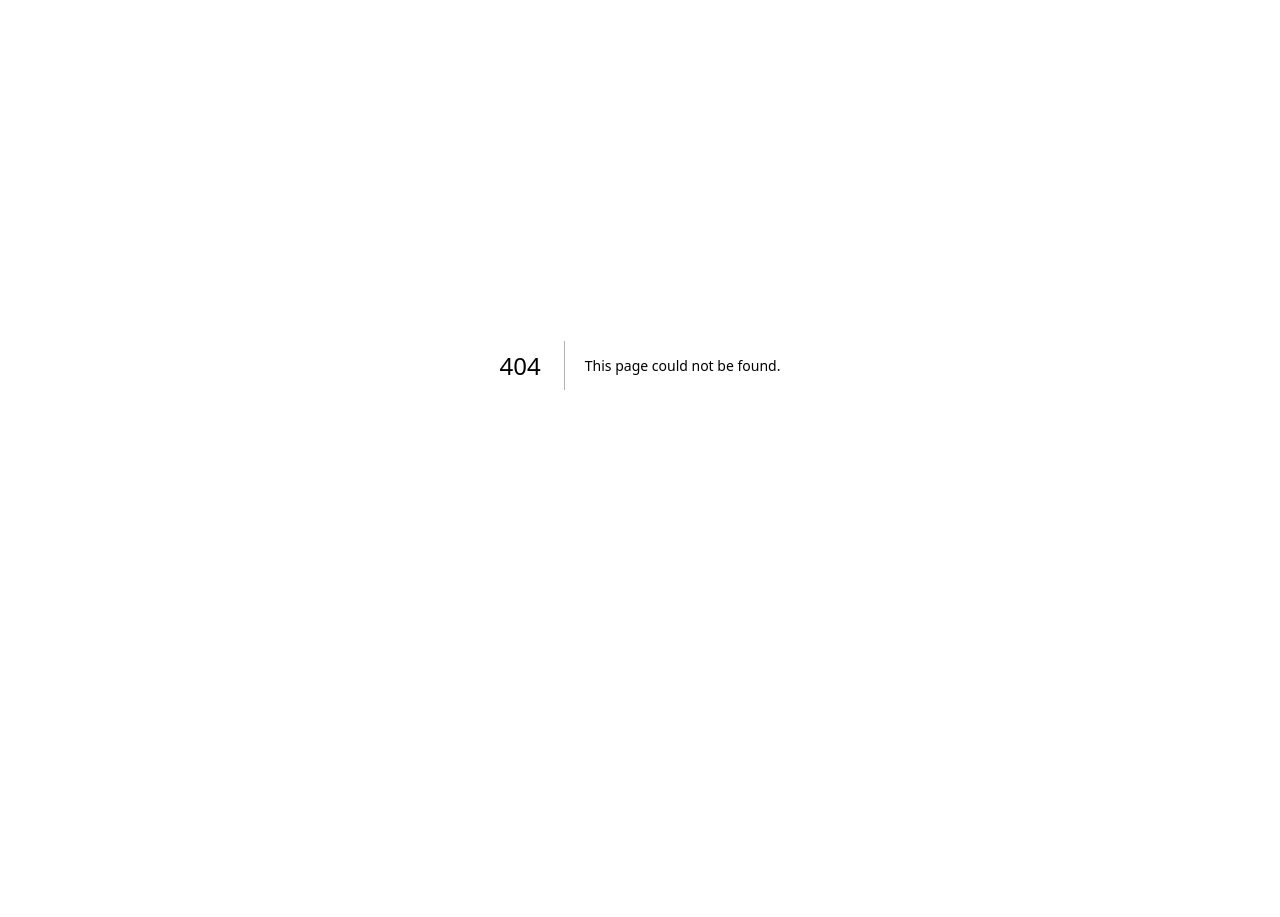
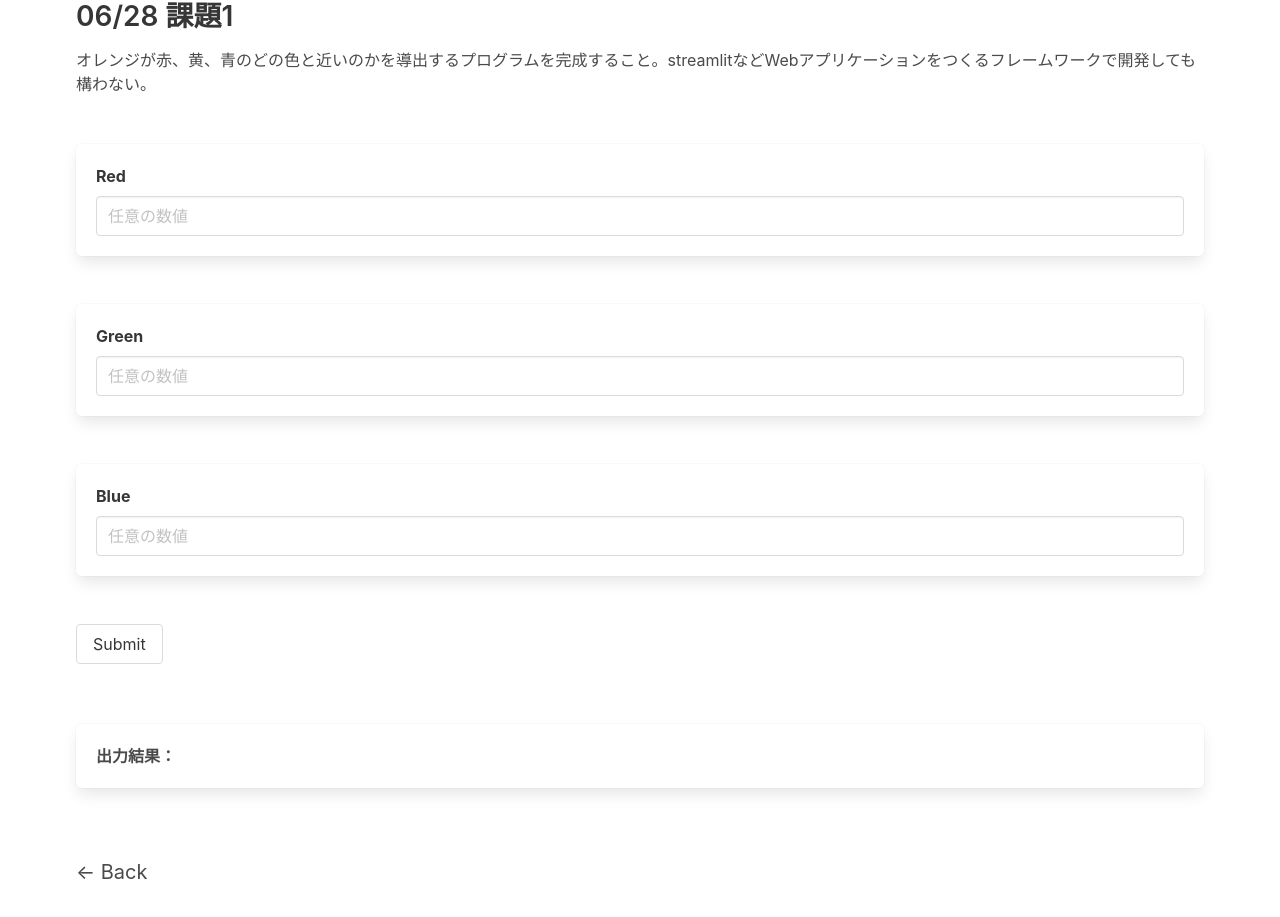
Before and after one commit to Rintaro-Fukui/Application-Task, a Next.js app in the folder front/application-task/: page /task3 in a window 1280 px wide. Before the commit this address had no page. Shown: the part 191-1108 px from the top of the page. Before the commit the page ends 956 px from the top, so only its background shows below. Built offline with nearby package versions, Linux system fonts and the light colour scheme.

Commit message:
edit task3/page.js

```diff
--- a/front/application-task/src/app/page.js
+++ b/front/application-task/src/app/page.js
@@ -23,7 +23,7 @@ export default function Home() {
           </div>
         </Link>
         <br />
-        <Link href="/">
+        <Link href="/task3">
           <div className="tile is-parent">
             <div className="tile is-child box">
               <p className="subtitle">06/28 課題1</p>
@@ -31,7 +31,7 @@ export default function Home() {
           </div>
         </Link>
         <br />
-        <Link href="/">
+        <Link href="/task4">
           <div className="tile is-parent">
             <div className="tile is-child box">
               <p className="subtitle">06/28 課題3</p>
@@ -46,6 +46,8 @@ export default function Home() {
             </div>
           </div>
         </Link>
+        <br />
+        <br />
       </div>
     </div>
   )
--- /dev/null
+++ b/front/application-task/src/app/task3/page.js
@@ -0,0 +1,87 @@
+"use client";
+import Link from "next/link";
+import "../../../node_modules/bulma/bulma.sass";
+import axios from "axios";
+import { useForm } from 'react-hook-form';
+import React, { useState } from "react";
+
+export default function task1() {
+
+    const [result, setResult] = useState([]);
+    const { register, handleSubmit } = useForm();
+
+    const onSubmit = (data) =>
+        axios.post(
+            `http://127.0.0.1:8000/task3?r=${data["r"]}&g=${data["g"]}&b=${data["b"]}`
+        ).then(response => {
+            setResult(response.data.output.result);
+        });
+
+    return (
+        <div className="content">
+            <div className="container">
+                <br />
+                <div className="tile is-parent">
+                    <div className="tile is-child">
+                        <h2>06/28 課題1</h2>
+                        <p>オレンジが赤、黄、青のどの色と近いのかを導出するプログラムを完成すること。streamlitなどWebアプリケーションをつくるフレームワークで開発しても構わない。</p>
+                    </div>
+                </div>
+                <br />
+                <form className="field" onSubmit={handleSubmit(onSubmit)}>
+                    <div className="tile is-parent">
+                        <div className="tile is-child box">
+                            <label className="label">Red</label>
+                            <div className="control">
+                                <input className="input" type="text" {...register("r")} placeholder="任意の数値" />
+                            </div>
+                        </div>
+                    </div>
+                    <br />
+                    <div className="tile is-parent">
+                        <div className="tile is-child box">
+                            <label className="label">Green</label>
+                            <div className="control">
+                                <input className="input" type="text" {...register("g")} placeholder="任意の数値" />
+                            </div>
+                        </div>
+                    </div>
+                    <br />
+                    <div className="tile is-parent">
+                        <div className="tile is-child box">
+                            <label className="label">Blue</label>
+                            <div className="control">
+                                <input className="input" type="text" {...register("b")} placeholder="任意の数値" />
+                            </div>
+                        </div>
+                    </div>
+                    <br />
+                    <div className="tile is-parent">
+                        <div className="tile is-child">
+                            <div className="control">
+                                <input className="button" type="submit" />
+                            </div>
+                        </div>
+                    </div>
+                </form>
+                <br />
+                <div className="tile is-parent">
+                    <div className="tile is-child box">
+                        <b>出力結果：{result}</b>
+                    </div>
+                </div>
+                <br />
+                <br />
+                <div className="tile is-parent">
+                    <div className="tile is-child">
+                        <Link href="/">
+                            <p className="subtitle">← Back</p>
+                        </Link>
+                    </div>
+                </div>
+                <br />
+                <br />
+            </div>
+        </div>
+    )
+}
```
Also changed, not shown: front/application-task/src/app/task4/page.js (added, +69 -0 lines).
